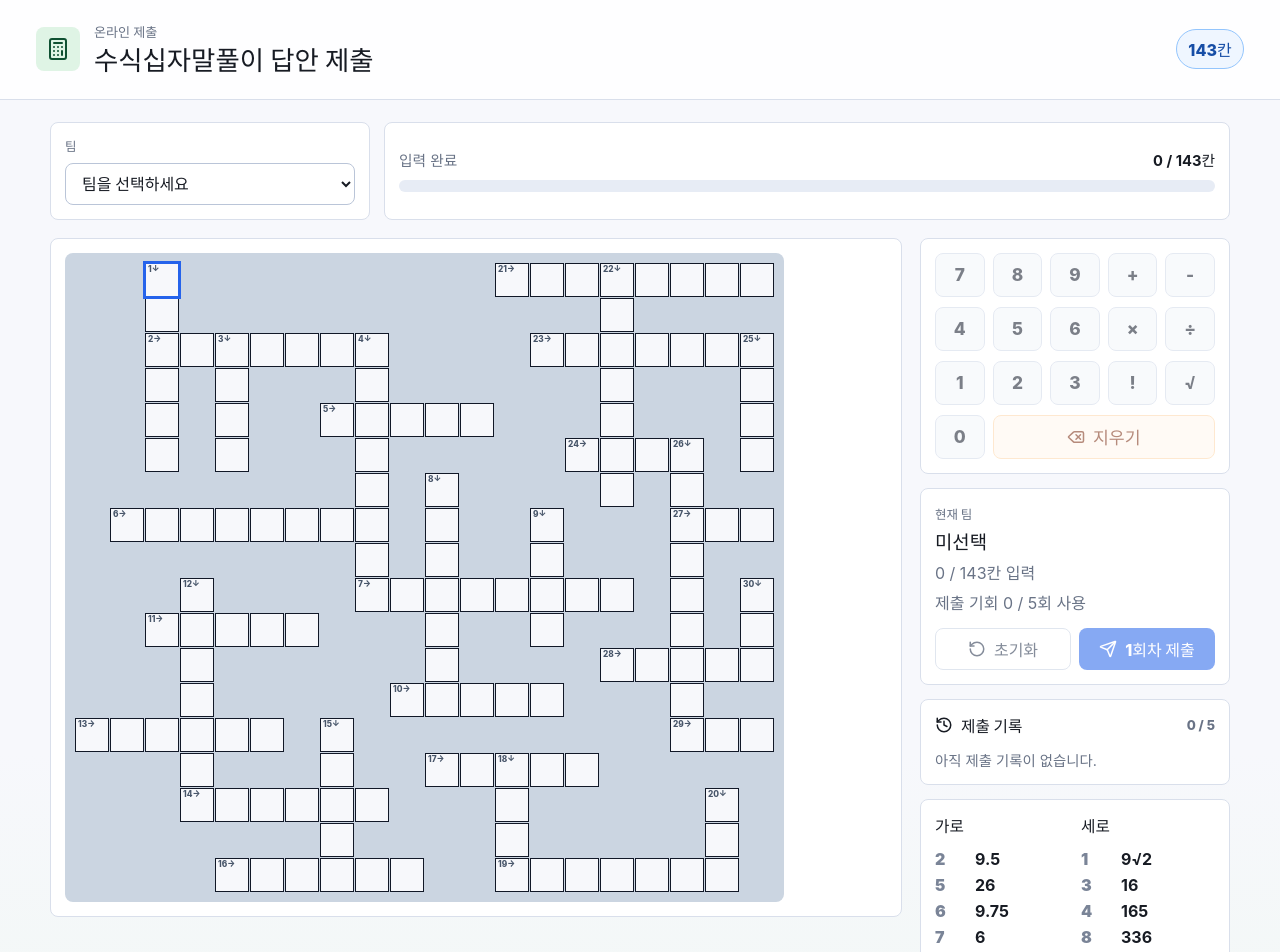
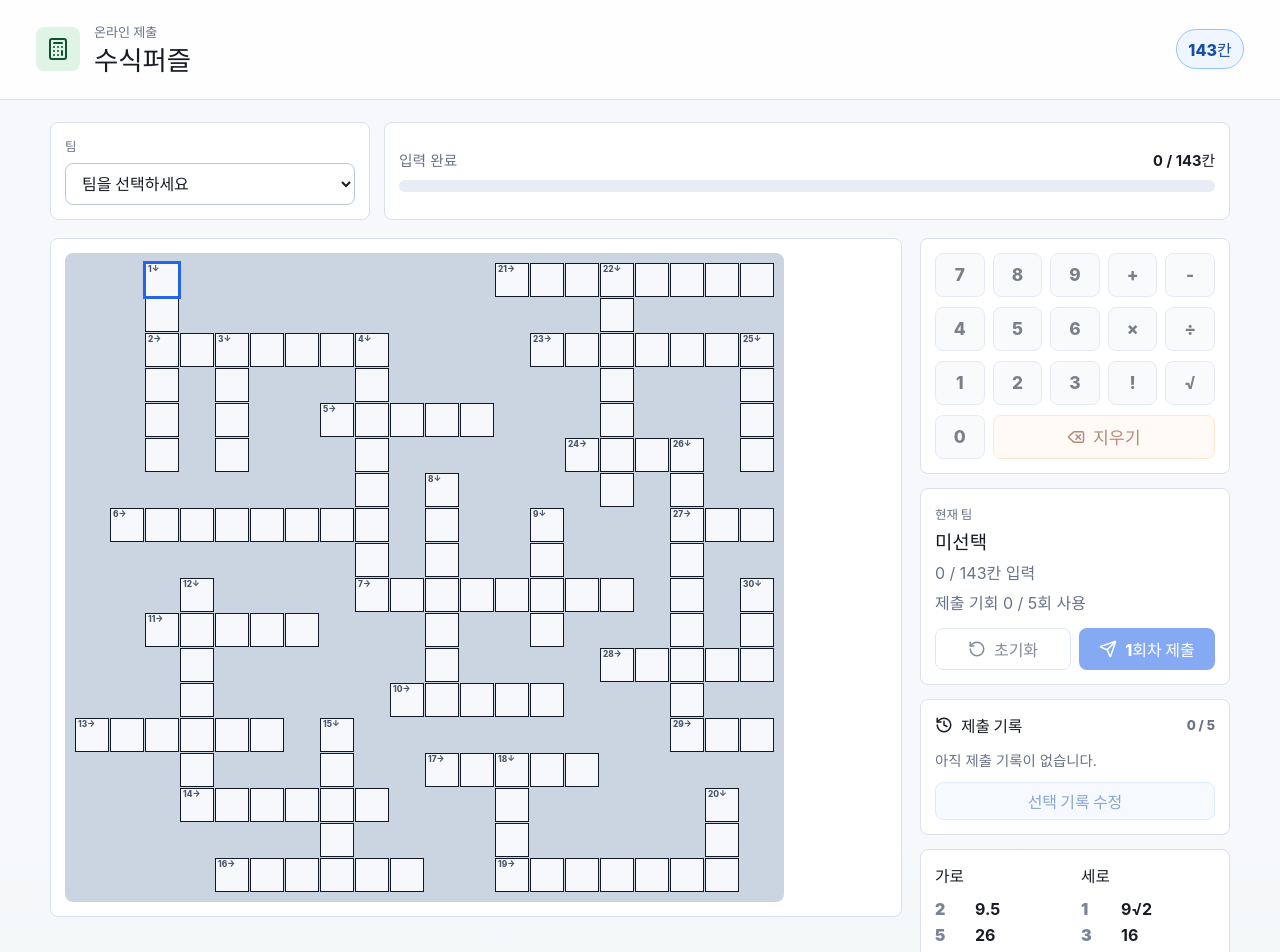
Before and after one commit to rmunuu/number-crossword-puzzle, a React (Vite) app: page / in a window 1280 px wide. Shown: the top 952 px of the page. Built offline with nearby package versions, Linux system fonts and the light colour scheme.

Commit message:
Update puzzle title and editable submission history

```diff
--- a/index.html
+++ b/index.html
@@ -4,7 +4,7 @@
     <meta charset="UTF-8" />
     <meta name="viewport" content="width=device-width, initial-scale=1.0" />
     <meta name="theme-color" content="#f7f8fc" />
-    <title>수식십자말풀이 답안 제출</title>
+    <title>수식퍼즐</title>
   </head>
   <body>
     <noscript>이 앱을 사용하려면 JavaScript를 켜야 합니다.</noscript>
--- a/package.json
+++ b/package.json
@@ -1,5 +1,5 @@
 {
-  "name": "formula-crossword-submitter",
+  "name": "susik-puzzle",
   "private": true,
   "version": "0.1.0",
   "type": "module",
--- a/src/App.tsx
+++ b/src/App.tsx
@@ -121,6 +121,15 @@ export default function App() {
     setReviewRecordId(null);
   }, [resetAnswers, teamName]);
 
+  const handleLoadSelectedRecordForEdit = useCallback(() => {
+    if (!teamName || !selectedReviewRecord || !hasSubmissionSlot) return;
+
+    resetAnswers(selectedReviewRecord.answers);
+    setReviewRecordId(null);
+    setLastScore(null);
+    setModal(null);
+  }, [hasSubmissionSlot, resetAnswers, selectedReviewRecord, teamName]);
+
   const submitCurrentAnswers = useCallback(async () => {
     if (!teamName) return;
     if (submissionHistory.length >= MAX_SUBMISSION_ROUNDS) {
@@ -228,7 +237,9 @@ export default function App() {
               totalCells={puzzle.totalCells}
             />
             <SubmissionHistory
+              canLoadRecord={hasSubmissionSlot}
               maxSubmissions={MAX_SUBMISSION_ROUNDS}
+              onLoadSelectedRecord={handleLoadSelectedRecordForEdit}
               records={submissionHistory}
               selectedRecordId={reviewRecordId}
               onSelectRecord={setReviewRecordId}
--- a/src/components/Header.tsx
+++ b/src/components/Header.tsx
@@ -12,7 +12,7 @@ export function Header({ totalCells }: HeaderProps) {
       </div>
       <div>
         <p className="eyebrow">온라인 제출</p>
-        <h1>수식십자말풀이 답안 제출</h1>
+        <h1>수식퍼즐</h1>
       </div>
       <span className="cell-count-badge">{totalCells}칸</span>
     </header>
--- a/src/components/SubmissionHistory.tsx
+++ b/src/components/SubmissionHistory.tsx
@@ -2,9 +2,11 @@ import { History } from "lucide-react";
 import type { SubmissionRecord } from "../utils/submissionHistory";
 
 interface SubmissionHistoryProps {
+  canLoadRecord: boolean;
   maxSubmissions: number;
   records: SubmissionRecord[];
   selectedRecordId: string | null;
+  onLoadSelectedRecord: () => void;
   onSelectRecord: (recordId: string) => void;
 }
 
@@ -18,8 +20,10 @@ function formatSubmittedAt(value: string): string {
 }
 
 export function SubmissionHistory({
+  canLoadRecord,
   maxSubmissions,
   records,
+  onLoadSelectedRecord,
   selectedRecordId,
   onSelectRecord
 }: SubmissionHistoryProps) {
@@ -53,6 +57,14 @@ export function SubmissionHistory({
           ))}
         </div>
       )}
+      <button
+        type="button"
+        className="history-edit-action"
+        disabled={!selectedRecordId || !canLoadRecord}
+        onClick={onLoadSelectedRecord}
+      >
+        선택 기록 수정
+      </button>
     </section>
   );
 }
--- a/src/data/puzzle.ts
+++ b/src/data/puzzle.ts
@@ -55,7 +55,7 @@ export interface PuzzleDefinition {
 
 export const puzzle: PuzzleDefinition = {
   puzzleId: "formula-crossword-30q-2026-07-08",
-  title: "수식십자말풀이",
+  title: "수식퍼즐",
   declaredTotalCells: 142,
   totalCells: 143,
   rowCount: 18,
--- a/src/styles/global.css
+++ b/src/styles/global.css
@@ -321,6 +321,26 @@ h1 {
   font-size: 0.92rem;
 }
 
+.history-edit-action {
+  min-height: 38px;
+  border: 1px solid #bfdbfe;
+  border-radius: 8px;
+  color: #174ea6;
+  background: #eff6ff;
+  font-weight: 900;
+  cursor: pointer;
+}
+
+.history-edit-action:hover:not(:disabled) {
+  border-color: #60a5fa;
+  background: #dbeafe;
+}
+
+.history-edit-action:disabled {
+  cursor: not-allowed;
+  opacity: 0.5;
+}
+
 .clue-list {
   display: grid;
   grid-template-columns: 1fr 1fr;
```
Also changed, not shown: 1 other file (tests, documents, lock files or other folders).
